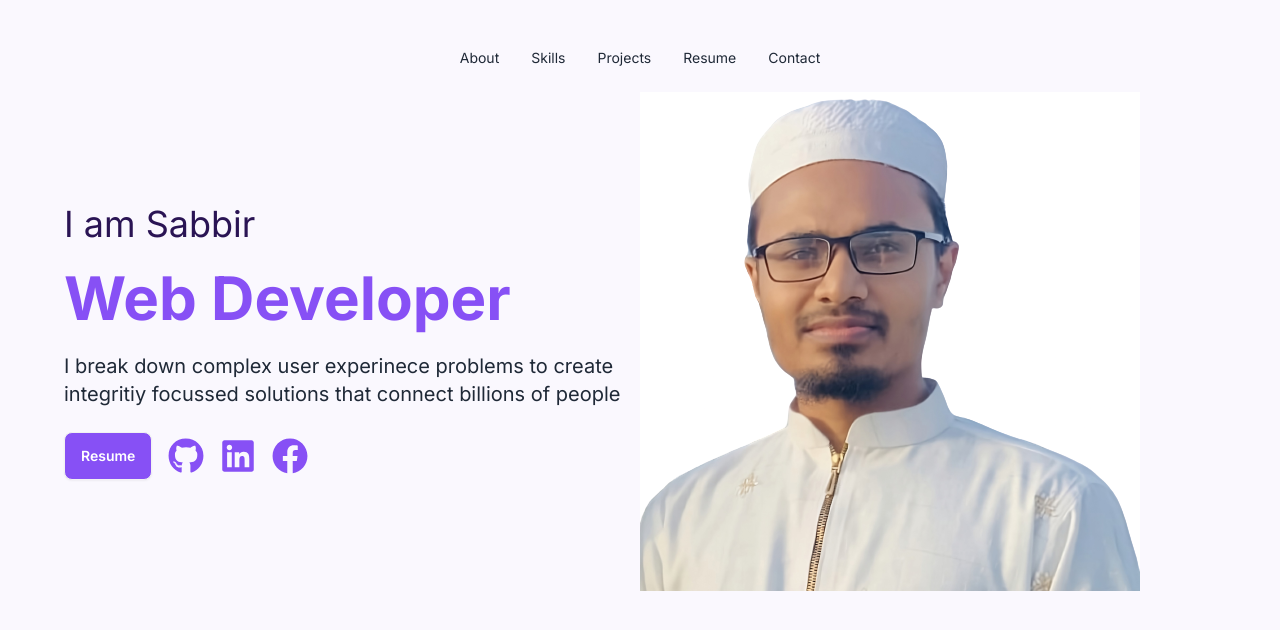
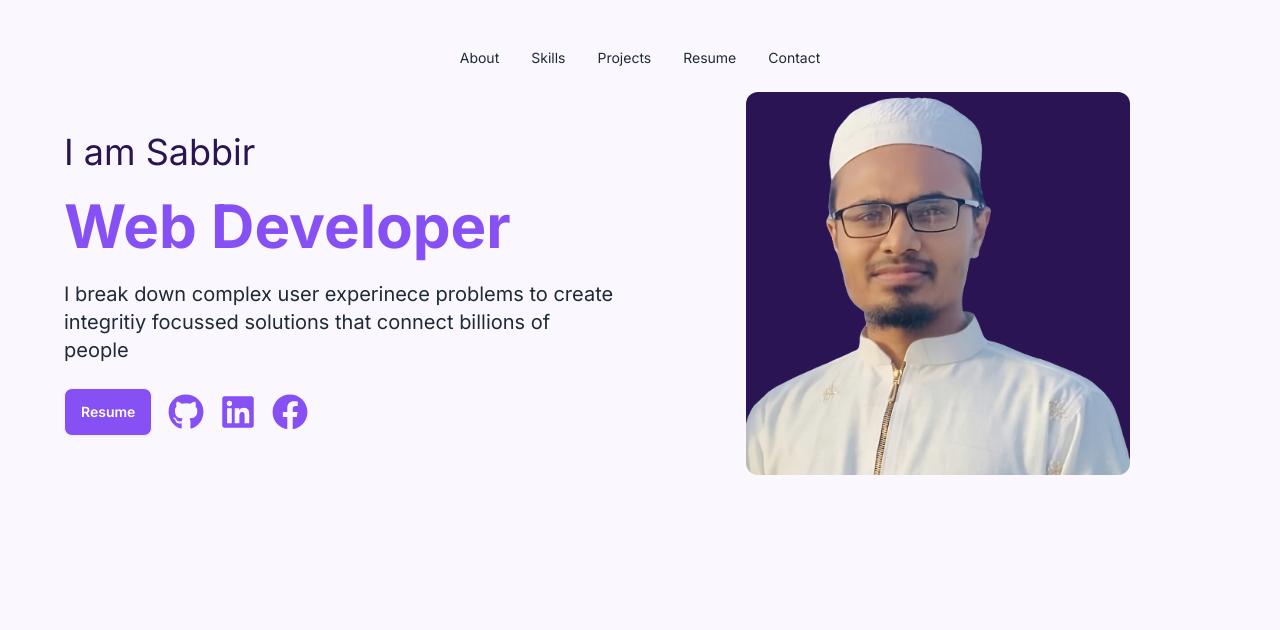
Before and after one commit to tisabbir/md-tarekul-islam-sabbir, a Next.js app: page / in a window 1280 px wide. Shown: the top 630 px of the page. Built offline with nearby package versions, Linux system fonts and the light colour scheme.

Commit message:
background of image is changed

```diff
--- a/src/components/Banner.jsx
+++ b/src/components/Banner.jsx
@@ -3,7 +3,7 @@ import { FaFacebook, FaGithub, FaLinkedin } from "react-icons/fa";
 
 const Banner = () => {
   return (
-    <div className="flex justify-between items-center">
+    <div className="flex justify-around gap-10 items-center">
       <div className="flex-1 space-y-6">
         <h3 className="text-4xl text-[#2A1454]"> I am Sabbir </h3>
         <h1 className="text-6xl text-[#8750F5] font-bold">Web Developer</h1>
@@ -31,7 +31,7 @@ const Banner = () => {
         </div>
       </div>
       <div className="flex-1">
-        <img className="bg-black" src="Sabbir.png" />
+        <img className="w-96 rounded-xl mx-auto" src="Sabbir.png" />
       </div>
     </div>
   );
```
Also changed, not shown: public/Sabbir.png.
